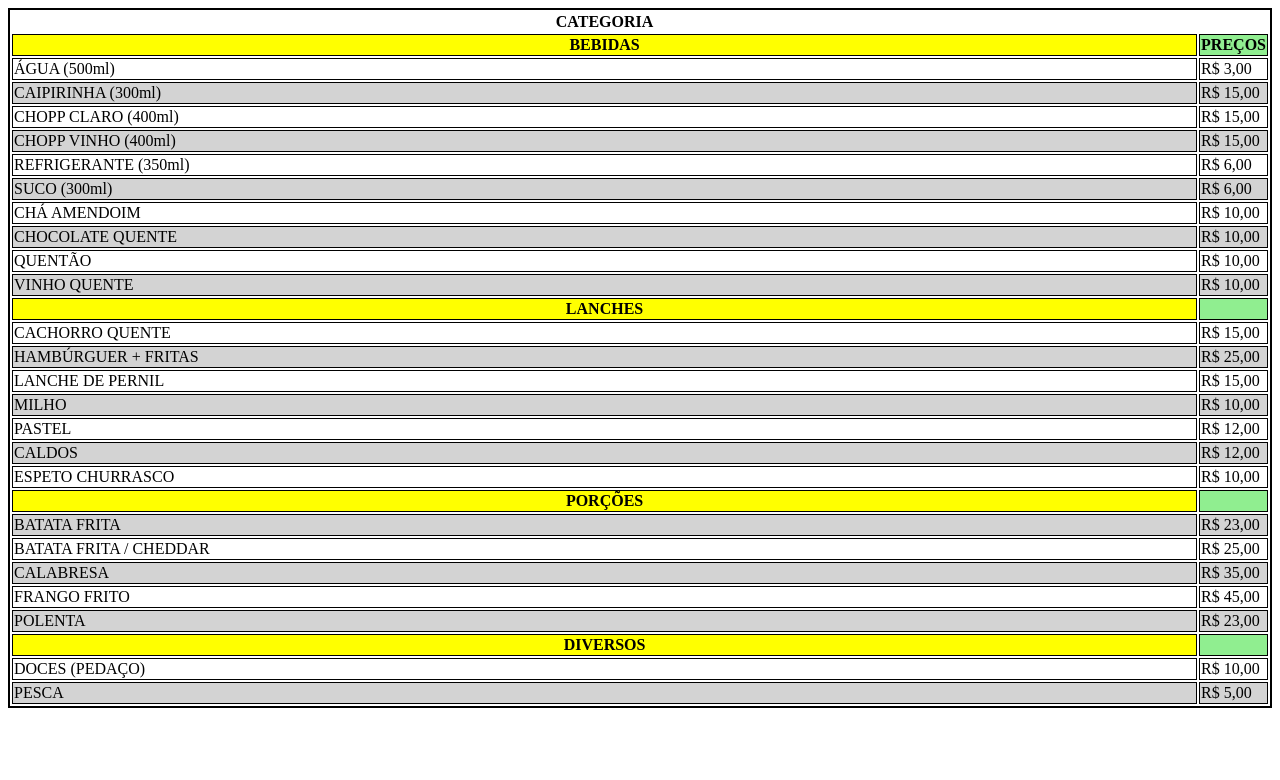
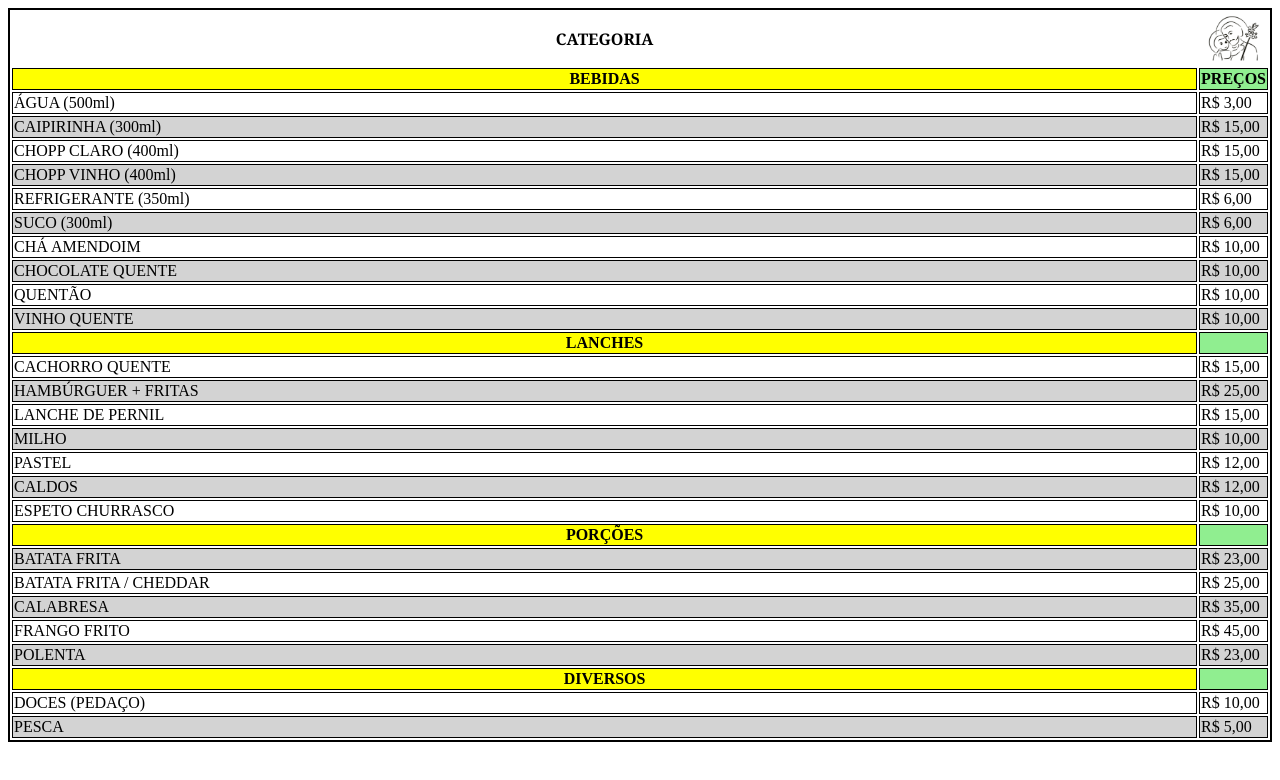
Before and after one commit to rafaeltoreti/rafaeltoreti.github.io, a plain HTML site: page igreja/index.html in a window 1280 px wide. Drawn offline with Linux system fonts and the light colour scheme.

Commit message:
Add files via upload

```diff
--- a/igreja/index.html
+++ b/igreja/index.html
@@ -11,6 +11,7 @@
     <table>
         <tr>
             <th class="cat">CATEGORIA</th>
+            <th><img src="Design sem nome.png" alt="São José"></th>
         </tr>
         <tr>
             <th class="categoria">BEBIDAS</th>
@@ -18,7 +19,7 @@
         </tr>
         <tr>
             <td>ÁGUA (500ml)</td>
-            <td >R$ 3,00</td>
+            <td>R$ 3,00</td>
         </tr>
         <tr>
             <td class="cor">CAIPIRINHA (300ml)</td>
--- a/igreja/style.css
+++ b/igreja/style.css
@@ -5,21 +5,28 @@ table{
 
 .cat{
     border: none;
-    text-align: center;
+    font-family: Georgia, 'Times New Roman', Times, serif;
+}
+
+img{
+    background-color: black;
+    width: 100%;
+    height: auto;
 }
 
 .categoria{
     background-color: yellow;
+    border: 1px solid;
 }
 
 .preço{
     background-color: lightgreen;
+    border: 1px solid;
 }
 
 th{
     width: 100%;
     text-align: center;
-    border: 1px solid;
 }
 
 td{
```
Also changed, not shown: igreja/Design sem nome.png (added).
